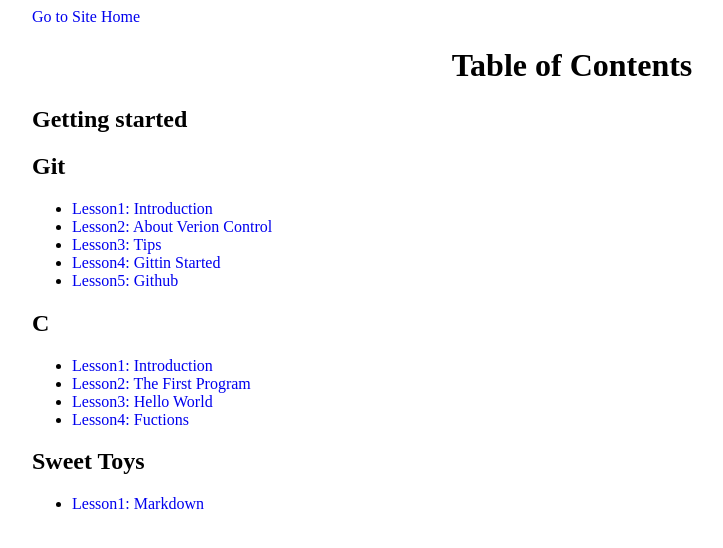
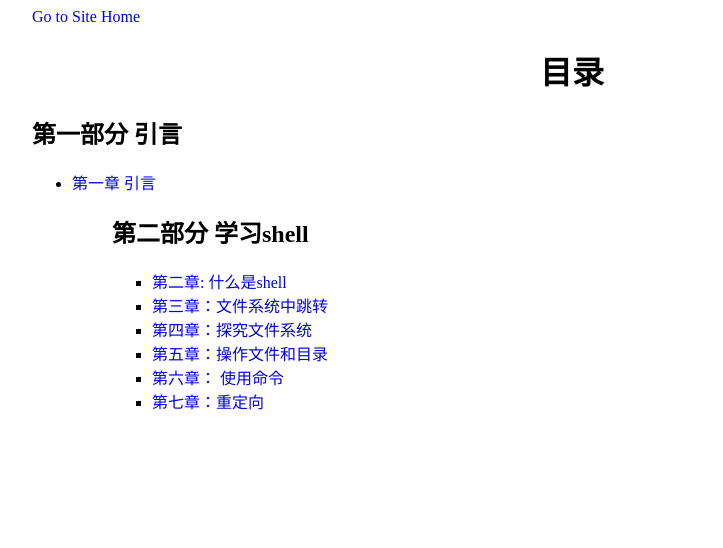
Before and after one commit to billie66/TLCL, a Jekyll site: the page book/index.html, which Jekyll copies as it is, in a window 1280 px wide. Shown: the top 548 px of the page, without its empty margins (68-791 px from the left). Built offline with Jekyll 4.4.1, drawn with Linux system fonts in a browser that asks for light colours; Markdown is read by kramdown in place of the engine named in the settings.

```diff
--- a/_layouts/book.html
+++ b/_layouts/book.html
@@ -2,8 +2,8 @@
 <html xmlns= "http://www.w3.org/1999/xhtml">
 <head>
 <meta http-equiv="Content-type" content="text/html; charset=utf-8">
-<link rel="stylesheet" type="text/css" href="../css/lgcb.css" />
-<link rel="icon" type="image/png" href="../images/lgcb.png" />
+<link rel="stylesheet" type="text/css" href="../css/tlcl.css" />
+<link rel="icon" type="image/png" href="../images/tlcl.png" />
 <title>TLCL</title>
 </head>
 
--- a/_layouts/default.html
+++ b/_layouts/default.html
@@ -2,8 +2,8 @@
 <html xmlns= "http://www.w3.org/1999/xhtml">
 <head>
 
-<link rel="stylesheet" type="text/css" href="css/lgcb.css" />
-<link rel="icon" type="image/png" href="./images/lgcb.png" />
+<link rel="stylesheet" type="text/css" href="css/tlcl.css" />
+<link rel="icon" type="image/png" href="./images/tlcl.png" />
 <title>TLCL</title>
 </head>
 <body>
--- a/book/index.html
+++ b/book/index.html
@@ -1,30 +1,22 @@
 <head>
 <meta http-equiv="Content-type" content="text/html; charset=utf-8">
-<link rel="stylesheet" type="text/css" href="../css/lgcb.css" />
-<link rel="icon" type="image/png" href="../images/lgcb.png" />
-<title>LGCB</title>
+<link rel="stylesheet" type="text/css" href="../css/tlcl.css" />
+<link rel="icon" type="image/png" href="../images/tlcl.png" />
+<title>TLCL</title>
 </head>
-<a  href="http://happypeter.github.com/LGCB/index.html">Go to Site Home</a></li>
+<a  href="http://billie66.github.com/TLCL/index.html">Go to Site Home</a></li>
 
-<br><center><h1>Table of Contents</h1></center>
- <h2>Getting started</h2>
- <h2>Git</h2>
+<br><center><h1>目录</h1></center>
+ <h2>第一部分 引言</h2>
  <ul>
-    <li> <a href="git_intro.html">Lesson1: Introduction</a> </li>
-    <li> <a href="git_vc.html">Lesson2: About Verion Control</a> </li>
-    <li> <a href="git_tips.html">Lesson3: Tips</a> </li>
-    <li> <a href="git_start.html">Lesson4: Gittin Started</a> </li>
-    <li> <a href="git_github.html">Lesson5: Github</a> </li>
+    <li> <a href="introduction.html">第一章 引言</a> </li>
+ <ul>
+ <h2>第二部分 学习shell</h2>
+ <ul>
+    <li> <a href="what_is_the_shell.html">第二章: 什么是shell</a> </li>
+    <li> <a href="navigation.html">第三章：文件系统中跳转</a> </li>
+    <li> <a href="exploring_the_system.html">第四章：探究文件系统</a> </li>
+    <li> <a href="manipulating_files.html">第五章：操作文件和目录</a> </li>
+    <li> <a href="working_with_commands.html">第六章： 使用命令</a> </li>
+    <li> <a href="redirection.html">第七章：重定向</a> </li>
  </ul>
- <h2>C</h2>
- <ul>
-    <li> <a href="c_intro.html">Lesson1: Introduction</a> </li>
-    <li> <a href="c_first_prog.html">Lesson2: The First Program</a> </li>
-    <li> <a href="c_hello_world.html">Lesson3: Hello World</a> </li>
-    <li> <a href="c_function.html">Lesson4: Fuctions</a> </li>
- </ul>
-
- <h2>Sweet Toys</h2>
- <ul>
-    <li> <a href="toy_markdown.html">Lesson1: Markdown</a> </li>
- </ul>
--- a/index.markdown
+++ b/index.markdown
@@ -5,6 +5,7 @@ layout: default
 <h2 style="text-align:center">The Linux Command Line</h2>
 <br />
 
+这本书[book](/TLCL/book)是The Linux Command Line 的中文版。
 
 <p><br /><b>Contact Information:</b></p>
 
```
Also changed, not shown: _layouts/book-zh.html (deleted, +0 -19 lines), book/introduction.md (added, +269 -0 lines), book/part1.md (deleted, +0 -7 lines), book/zh/index.html (deleted, +0 -13 lines), book/zh/part1.md (deleted, +0 -7 lines), book/images/Ken_n_dennis.jpg (deleted), book/images/linus.jpg (deleted), book/images/rev.png (deleted), book/images/rwx.png (deleted), book/images/three_io.png (deleted), css/tlcl.css (renamed from css/lgcb.css).
